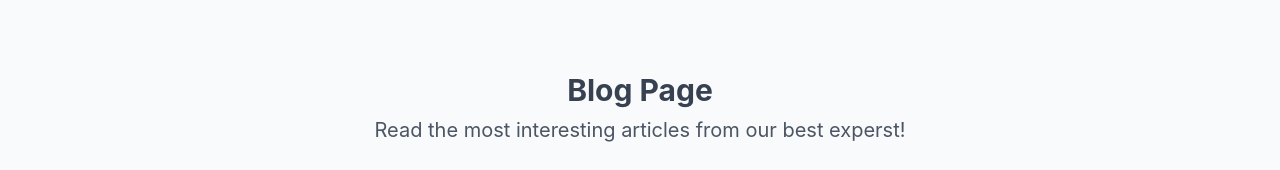
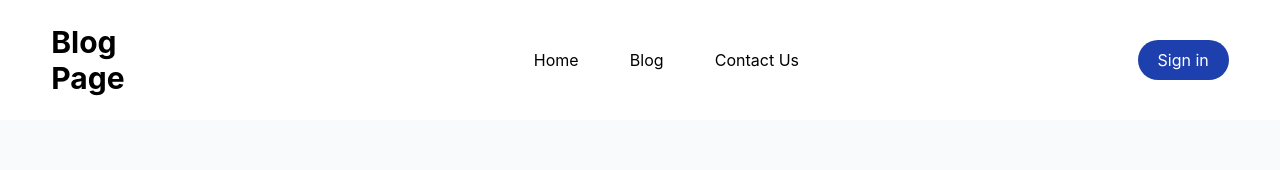
Before and after one commit to Eljon02/BlogPage, a React app in the folder react-app/: page /blog in a window 1280 px wide. Shown: the top 170 px of the page. Built offline with nearby package versions, Linux system fonts and the light colour scheme; no server answers.

Commit message:
US021 - Implement collapsible navigation menu for smaller screen sizes.

```diff
--- a/react-app/package.json
+++ b/react-app/package.json
@@ -3,6 +3,11 @@
   "version": "0.1.0",
   "private": true,
   "dependencies": {
+    "@fortawesome/fontawesome-svg-core": "^6.5.2",
+    "@fortawesome/free-brands-svg-icons": "^6.5.2",
+    "@fortawesome/free-regular-svg-icons": "^6.5.2",
+    "@fortawesome/free-solid-svg-icons": "^6.5.2",
+    "@fortawesome/react-fontawesome": "^0.2.0",
     "@testing-library/jest-dom": "^5.17.0",
     "@testing-library/react": "^13.4.0",
     "@testing-library/user-event": "^13.5.0",
--- a/react-app/src/app/layout/App.js
+++ b/react-app/src/app/layout/App.js
@@ -2,6 +2,7 @@ import { Route, Routes } from 'react-router-dom';
 import './App.css';
 import HomePage from './HomePage';
 import BlogPage from './BlogPage';
+import Navbar from './Navbar';
 
 function App() {
   return (
--- a/react-app/src/app/layout/BlogPage.jsx
+++ b/react-app/src/app/layout/BlogPage.jsx
@@ -1,5 +1,7 @@
 import React, { useEffect, useState } from 'react';
 import axios from 'axios';
+import Navbar from './Navbar';
+import { Link } from 'react-router-dom';
 
 const formatDate = (dateString) => {
     const date = new Date(dateString);
@@ -11,6 +13,7 @@ const formatDate = (dateString) => {
 
 export default function BlogPage() {
   const [articles, setArticles] = useState([]);
+
 
   useEffect(() => {
     const fetchArticles = async () => {
@@ -26,6 +29,8 @@ export default function BlogPage() {
   }, []);
 
   return (
+    <div className='h-screen'>
+      <Navbar/>
       <div className="bg-slate-50 text-gray-700 p-6 min-h-screen items-center">
         <div className="container mx-auto px-4 py-8">
           <div className="container py-4 mb-8 border-b border-gray-300">
@@ -39,7 +44,7 @@ export default function BlogPage() {
                           <article key={article.articleId} className="bg-white shadow-[0.2em_0.2em_0.4em_#dfe1e2,-0.2em_-0.2em_0.4em_#fdfefe] hover:shadow-[0.6em_0.6em_0.8em_#dfe1e2,-0.6em_-0.6em_0.8em_#fdfefe] rounded-lg p-4 transition ease-in">
                               <div className="mb-2"><img src="https://picsum.photos/600/600" alt="Description" className="rounded-lg object-cover max-h-60 w-full"></img></div>
                               <p className="text-xs px-1 py-0.5 rounded-md mb-2 inline-block bg-slate-100 text-blue-500 hover:bg-blue-400 hover:text-white transition duration-300">{article.tags[0]}</p>
-                            <h2 className="text-xl font-semibold mb-2"><a href="/article/{article.id}">{article.title}</a></h2>
+                              <h2 className="text-xl font-semibold mb-2"><Link to={`/article/${article.articleId}`}>{article.title}</Link></h2>
                               <p className="text-gray-800 mb-2">{article.content}</p>
                               <p className="text-gray-600">By {article.author} | {newDate}</p>
                           </article>
@@ -50,5 +55,6 @@ export default function BlogPage() {
           </div>
         </div>
       </div>
+    </div>
   )
 }
--- a/react-app/src/app/layout/Navbar.jsx
+++ b/react-app/src/app/layout/Navbar.jsx
@@ -1,7 +1,57 @@
-import React from 'react'
+import React, { useEffect, useState } from 'react'
+import { FontAwesomeIcon } from '@fortawesome/react-fontawesome'
+import { faBars, faX } from '@fortawesome/free-solid-svg-icons'
+import { Link } from 'react-router-dom'
 
 export default function Navbar() {
+  const [toggle, setToggle] = useState(false)
+  const onToggleMenu = () => {
+    setToggle(!toggle);
+  }
+
+  useEffect(() => {
+    const handleResize = () => {
+      if (window.innerWidth < 768) {
+        setToggle(false)
+      }
+    };
+
+    window.addEventListener('resize', handleResize);
+
+    return () => {
+      window.removeEventListener('resize', handleResize);
+    }
+  }, [])
+
   return (
-    <div>Navbar</div>
+    <header className="bg-white min-h-fit h-[15%]">
+        <nav className="flex justify-between items-center w-[92%] mx-auto h-full">
+            <div>
+                <h1 className='w-36 font-bold text-3xl cursor-pointer'>Blog Page</h1>
+            </div>
+            <div
+          className={`nav-links duration-500 md:static absolute bg-white md:min-h-fit min-h-[50vh] left-0 ${toggle === true ? 'top-[15%]' : 'top-[-100%]'} md:w-auto  w-full flex items-center px-5`}>
+                <ul className="flex md:flex-row flex-col md:items-center md:gap-[4vw] gap-8">
+                    <li>
+                        <Link className="hover:text-gray-500" to="/">Home</Link>
+                    </li>
+                    <li>
+                        <Link className="hover:text-gray-500" to="/">Blog</Link>
+                    </li>
+                    <li>
+                        <Link className="hover:text-gray-500" to="/">Contact Us</Link>
+                    </li>
+                </ul>
+            </div>
+            <div className="flex items-center gap-6">
+          <button className="bg-blue-800 text-white px-5 py-2 rounded-full hover:bg-blue-900">Sign in</button>
+          {
+            toggle === false ?
+              <FontAwesomeIcon icon={faBars} className='text-3xl cursor-pointer md:hidden' onClick={onToggleMenu} /> :
+              <FontAwesomeIcon icon={faX} className='text-3xl cursor-pointer md:hidden' onClick={onToggleMenu} />
+          }
+        </div>
+      </nav>
+    </header>
   )
 }
--- a/react-app/src/index.css
+++ b/react-app/src/index.css
@@ -1,6 +1,12 @@
 @tailwind base;
 @tailwind components;
 @tailwind utilities;
+
+*{
+  margin: 0;
+  padding: 0;
+  box-sizing: border-box;
+}
 
 body {
   margin: 0;
```
Also changed, not shown: 1 other file. Lines whose indentation alone changed are shown as unchanged.
